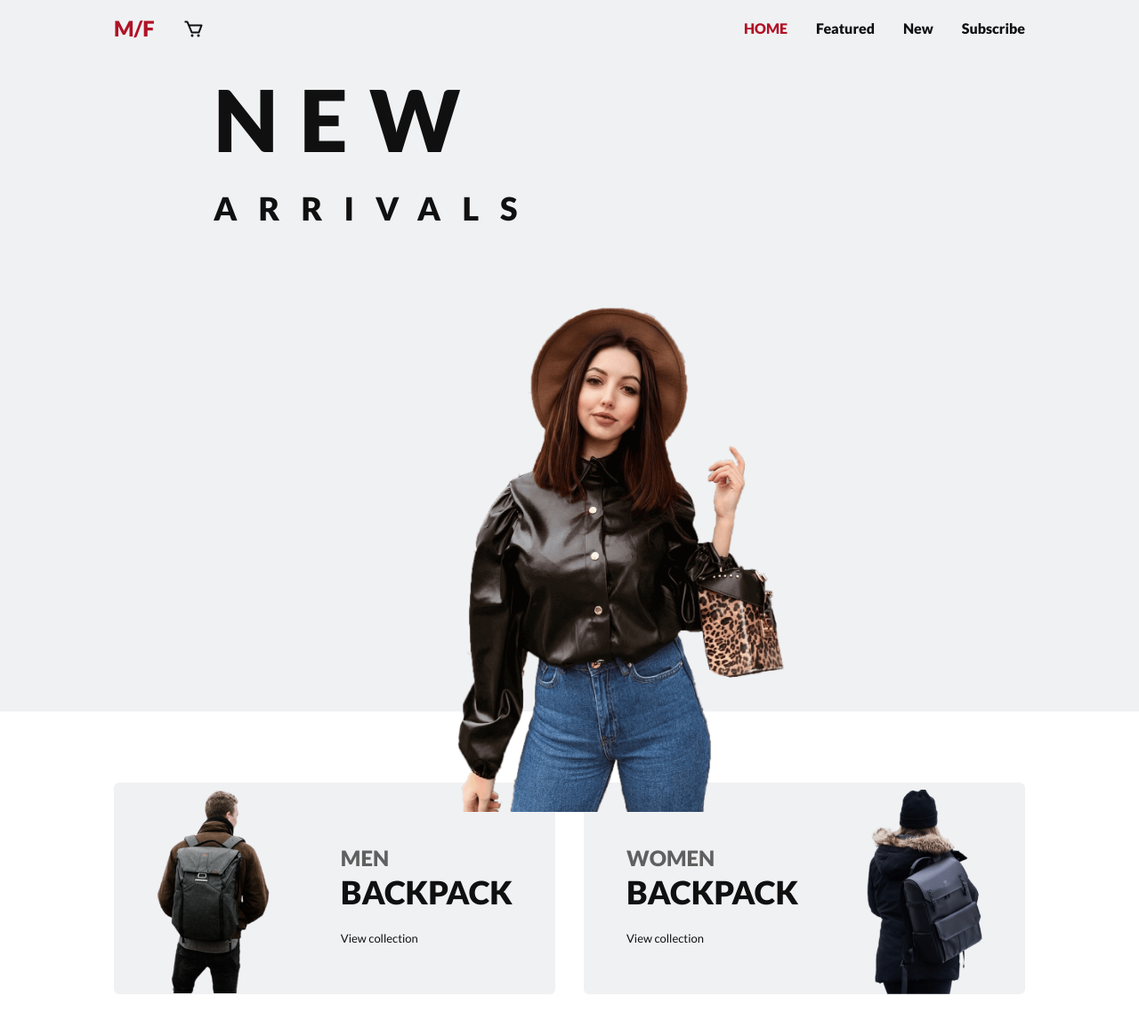
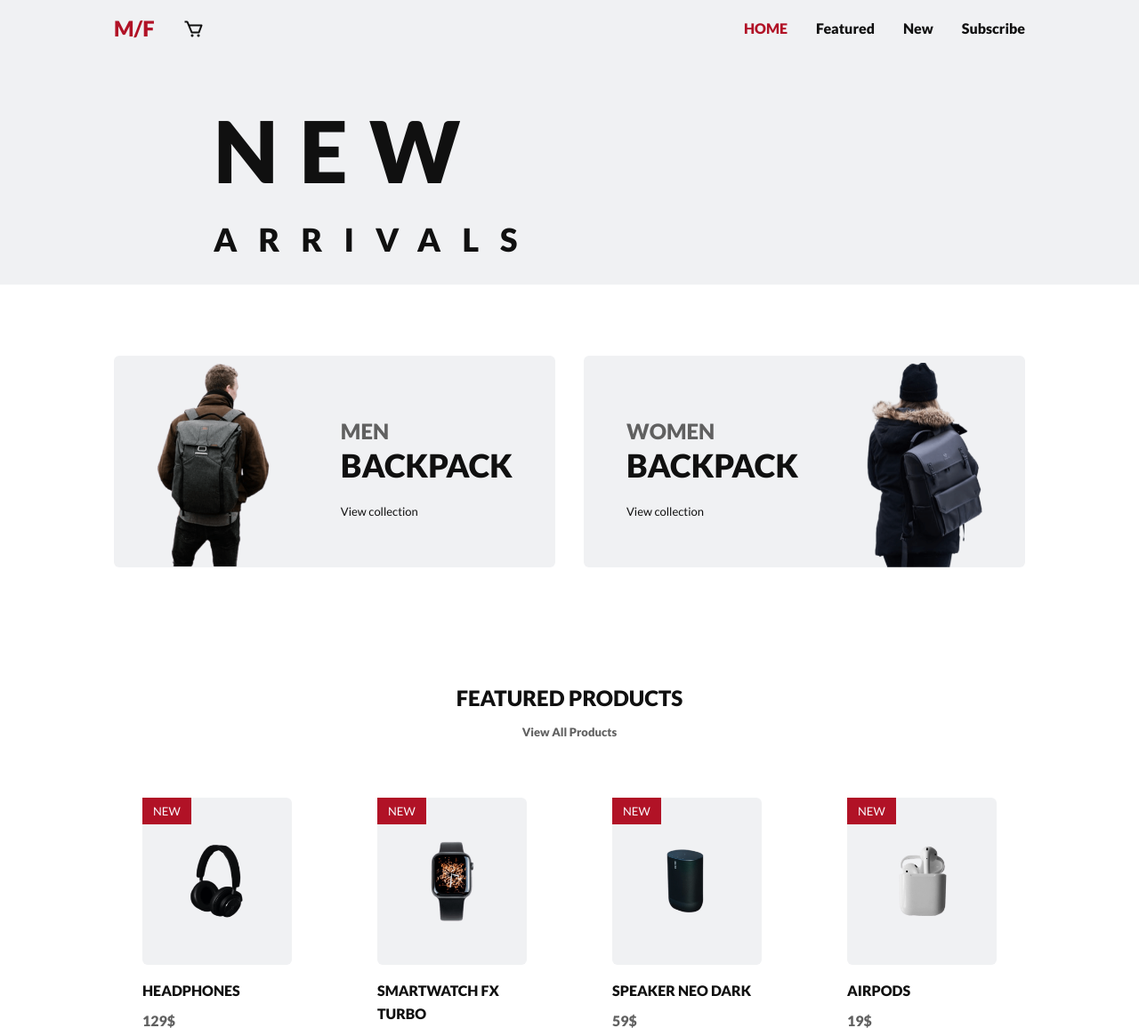
Before and after one commit to T-Damer/e-commerce-template, a PHP site: page / in a window 1280 px wide. Shown: the top 1156 px of the page at 89% size. Run offline with PHP 8.4, Linux system fonts and the light colour scheme.

Commit message:
Removed strange img

```diff
--- a/assets/css/styles.css
+++ b/assets/css/styles.css
@@ -242,7 +242,7 @@ img {
 }
 
 .home__container {
-  height: calc(100vh- var(--header-height));
+  height: calc(1vh- var(--header-height));
 }
 
 .home__data {
@@ -564,7 +564,7 @@ img {
   }
 
   .home__container {
-    height: 100vh;
+    height: 40vh;
   }
   .home__data {
     align-self: center;
--- a/index.html
+++ b/index.html
@@ -64,7 +64,6 @@
         <div class="home__container bg-grid">
           <div class="home__data">
             <h1 class="home__title">NEW <br /><span>ARRIVALS</span></h1>
-            <img src="assets/img/home.png" alt="home_lady" class="home__img" />
           </div>
         </div>
       </section>
```
